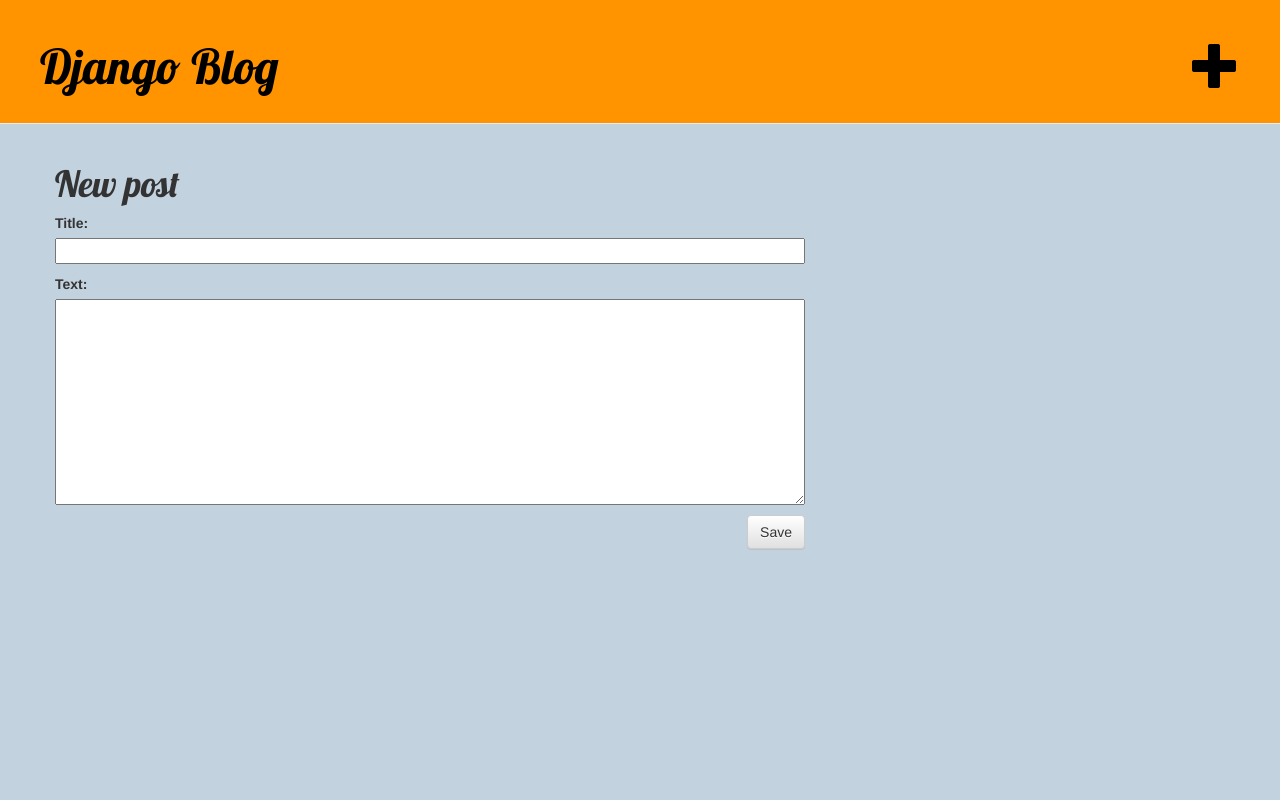
After one commit to Pivonapolu/my-first-blog, a Django app: page /post/new/ in a window 1280 px wide. The commit adds this page. Run offline with Django 3.2, Linux system fonts and the light colour scheme; some libraries are stand-ins or nearby versions; some web fonts are replaced.

Commit message:
post form

```diff
--- a/blog/forms.py
+++ b/blog/forms.py
@@ -0,0 +1,8 @@
+from django import forms
+from .models import Post
+
+class PostForm(forms.ModelForm):
+
+	class Meta:
+		model = Post
+		fields = ('title', 'text',)
--- a/blog/static/css/404.css
+++ /dev/null
@@ -1,3 +0,0 @@
-body {
-	background-image: url(images/kto.jpg);
-}
--- a/blog/templates/404.html
+++ b/blog/templates/404.html
@@ -1,4 +1,4 @@
-{% load static %}
+
 <html>
 <head>
 	<title></title><!--
@@ -6,7 +6,7 @@
 		<link rel="stylesheet" href="{% static 'css/blog.css' %}"> -->
 	<style >
 		body {
-			background-image: url(images/kto.jpg);
+			background-image: url(C:\stash\py_shit\myblog\blog\templates\kto.jpg);
 			background-size: cover;
 		}
 	</style>
--- a/blog/templates/blog/base.html
+++ b/blog/templates/blog/base.html
@@ -10,6 +10,7 @@
     </head>
     <body>
     <div class="page-header">
+        <h1><a href="{% url 'post_new' %}" class="top-menu"><span class="glyphicon glyphicon-plus"></span></a>
         <h1><a href="/">Django Blog</a></h1>
     </div>
     <div class="content container">
--- /dev/null
+++ b/blog/templates/blog/post_edit.html
@@ -0,0 +1,8 @@
+{% extends 'blog/base.html' %}
+{% block content %}
+	<h1>New post</h1>
+	<form method="POST" class="post-form"> {% csrf_token %}
+		{{ form.as_p }}
+		<button type="submit" class="save btn btn-default">Save</button>
+	</form>
+{% endblock %}
--- a/blog/urls.py
+++ b/blog/urls.py
@@ -4,4 +4,5 @@ from . import views
 urlpatterns = [
 	path('', views.post_list, name='post_list'),
 	path('post/<int:pk>/', views.post_detail, name='post_detail'),
+	path('post/new/', views.post_new, name='post_new'),
 	]
--- a/blog/views.py
+++ b/blog/views.py
@@ -1,7 +1,9 @@
-from django.shortcuts import render, get_object_or_404, render_to_response
+from django.shortcuts import render, get_object_or_404, render_to_response, redirect
 from django.utils import timezone
 from .models import Post
 from django.template import RequestContext
+from .forms import PostForm
+
 
 # Create your views here.
 def post_list(request):
@@ -12,6 +14,19 @@ def post_detail(request, pk):
 	post = get_object_or_404(Post, pk=pk)
 	return render(request, 'blog/post_detail.html', {'post':post})
 
+def post_new(request):
+    if request.method == "POST":
+    	form = PostForm(request.POST)
+    	if form.is_valid():
+    		post = form.save(commit=False)
+    		post.author = request.user
+    		post.published_date = timezone.now()
+    		post.save()
+    		return redirect('post_detail', pk=post.pk)
+    else:
+    	form = PostForm()
+    return render(request, 'blog/post_edit.html', {'form': form})
+
 # def handler404(request, exception, template_name="404.html"):
 #  	response = render_to_responce('404.html')
 #  	response.status_code = 404
--- a/myblog/settings.py
+++ b/myblog/settings.py
@@ -23,7 +23,7 @@ BASE_DIR = os.path.dirname(os.path.dirname(os.path.abspath(__file__)))
 SECRET_KEY = 'tuxs#z!==kcf%&3o3!0*pta5j5iq)a%&6*u_fz47o!^yi^-0n0'
 
 # SECURITY WARNING: don't run with debug turned on in production!
-DEBUG = False
+DEBUG = True
 
 ALLOWED_HOSTS = ['127.0.0.1', 'pivonapolutrue.pythonanywhere.com']
 
```
Also changed, not shown: blog/static/css/images/kto.jpg (deleted), blog/templates/images/kto.jpg (deleted).
